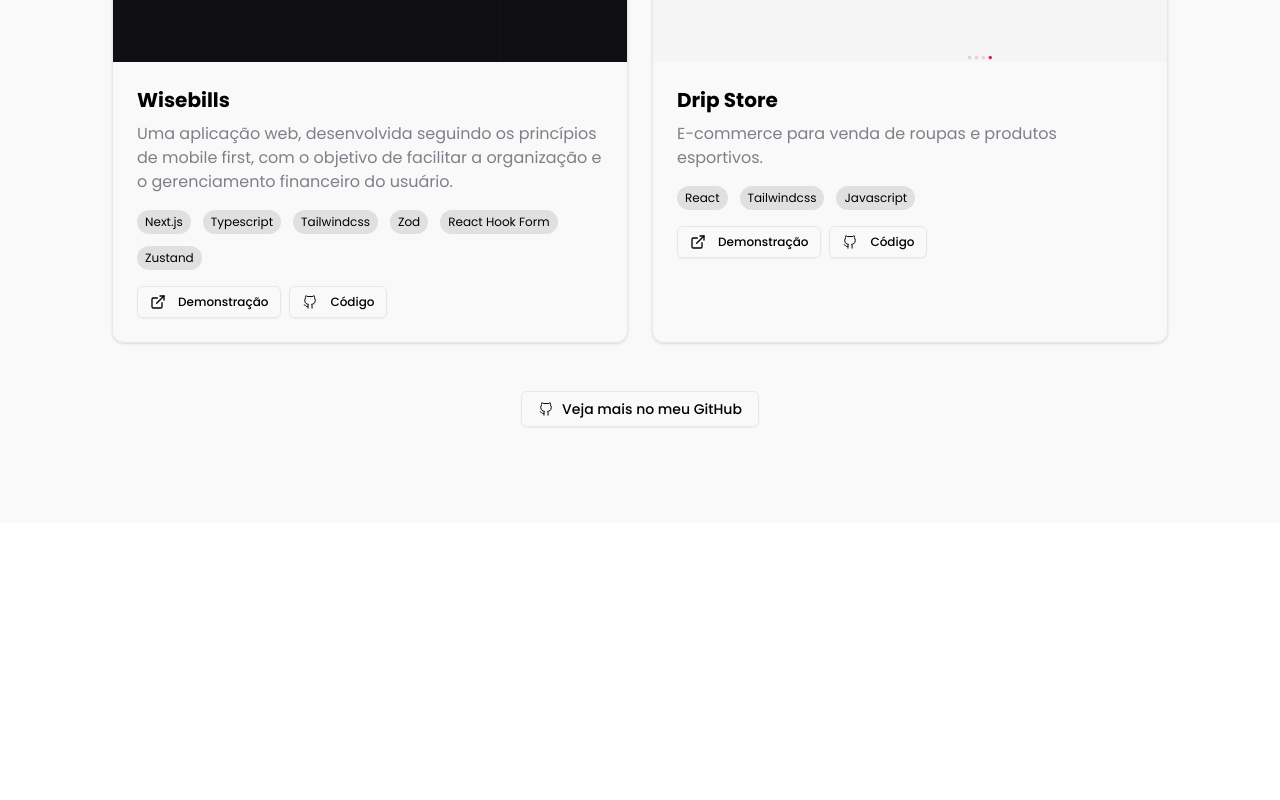
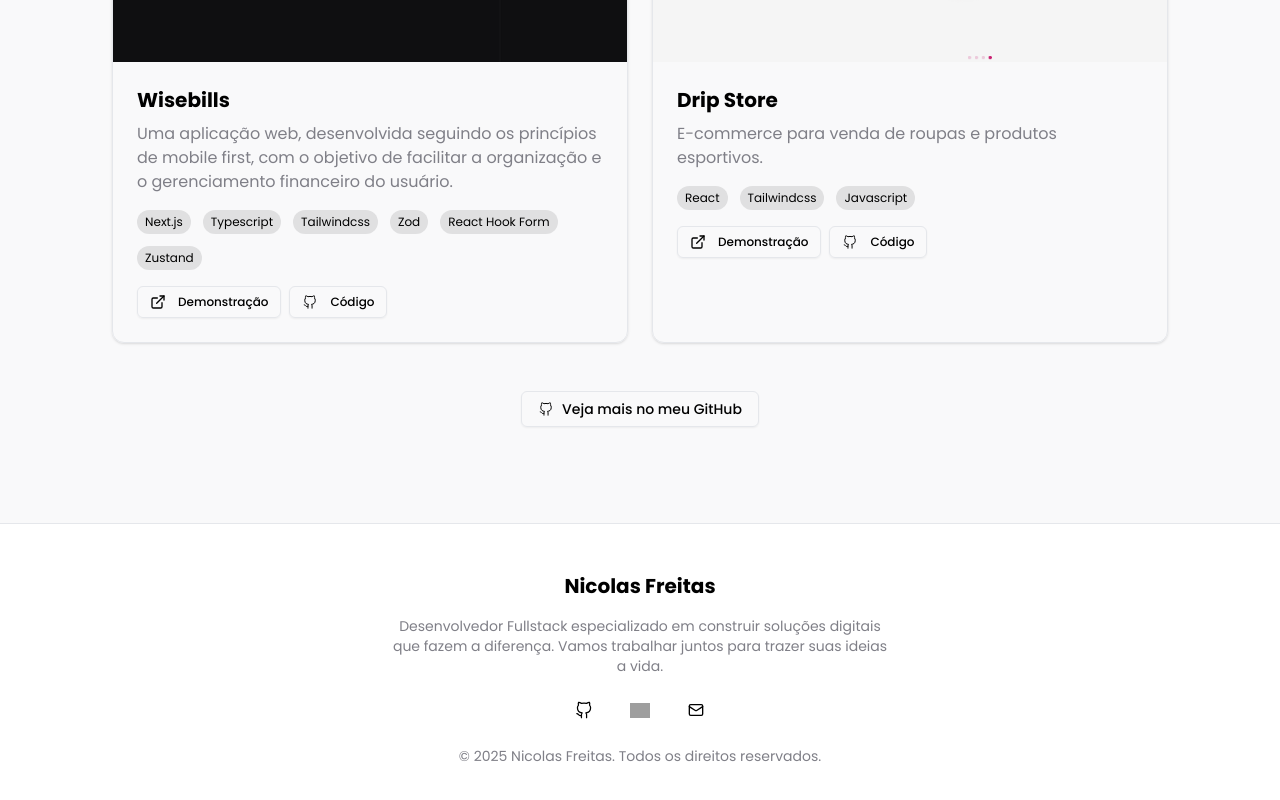
Before and after one commit to nicolasfreitas-dev/portfolio-next, a Next.js app: page / in a window 1280 px wide. Shown: the part 2506-3306 px from the top of the page. Before the commit the page ends 3029 px from the top, so only its background shows below. Built offline with nearby package versions, Linux system fonts and the light colour scheme; grey boxes are pictures that could not be loaded.

Commit message:
feat: create Footer component

```diff
--- a/src/components/Footer/index.tsx
+++ b/src/components/Footer/index.tsx
@@ -1,7 +1,65 @@
+import { Mail } from "lucide-react";
+import Image from "next/image";
+import { Button } from "../ui/button";
+import linkedin from "@/assets/linkedin.svg"
+import github from "@/assets/github.svg"
+import Link from "next/link";
+
 export default function Footer() {
     return (
-        <footer>
-
+        <footer className="border-t py-8 md:py-12">
+            <div className="container px-4 md:px-6">
+                <div className="flex flex-col items-center justify-center space-y-4 text-center">
+                    <span className="font-bold text-xl">Nicolas Freitas</span>
+                    <p className="text-mutedForeground text-sm max-w-[500px]">
+                        Desenvolvedor Fullstack especializado em construir
+                        soluções digitais que fazem a diferença. Vamos trabalhar
+                        juntos para trazer suas ideias a vida.
+                    </p>
+                    <div className="flex items-center gap-5">
+                        <Button variant="ghost" size="icon">
+                            <Link
+                                href="https://github.com/nicolasfreitas-dev"
+                                target="_blank"
+                                rel="noopener noreferrer"
+                                aria-label="GitHub"
+                            >
+                                <Image
+                                    src={github}
+                                    alt="github icon"
+                                    width={20}
+                                    height={20}
+                                />
+                            </Link>
+                        </Button>
+                        <Button variant="ghost" size="icon">
+                            <Link
+                                href="https://www.linkedin.com/in/nicolasfreitas-dev/"
+                                target="_blank"
+                                rel="noopener noreferrer"
+                            >
+                                <Image
+                                    src={linkedin}
+                                    alt="linkedin icon"
+                                    width={20}
+                                    height={20}
+                                />
+                            </Link>
+                        </Button>
+                        <Button variant="ghost" size="icon">
+                            <Link href="">
+                                <Mail className="h-5 w-5" />
+                            </Link>
+                        </Button>
+                    </div>
+                    <div>
+                        <span className="text-sm text-mutedForeground">
+                            © {new Date().getFullYear()} Nicolas Freitas. Todos
+                            os direitos reservados.
+                        </span>
+                    </div>
+                </div>
+            </div>
         </footer>
-    )
+    );
 }
```
